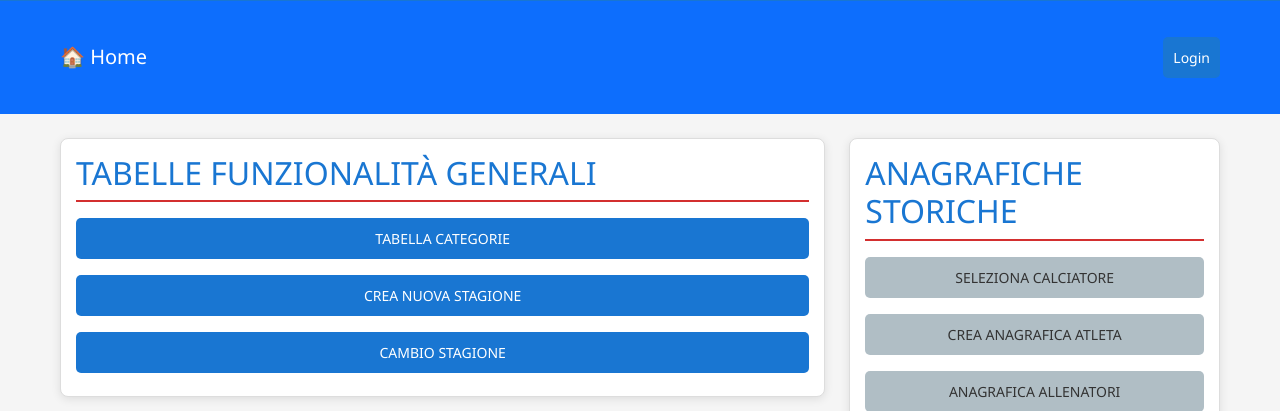
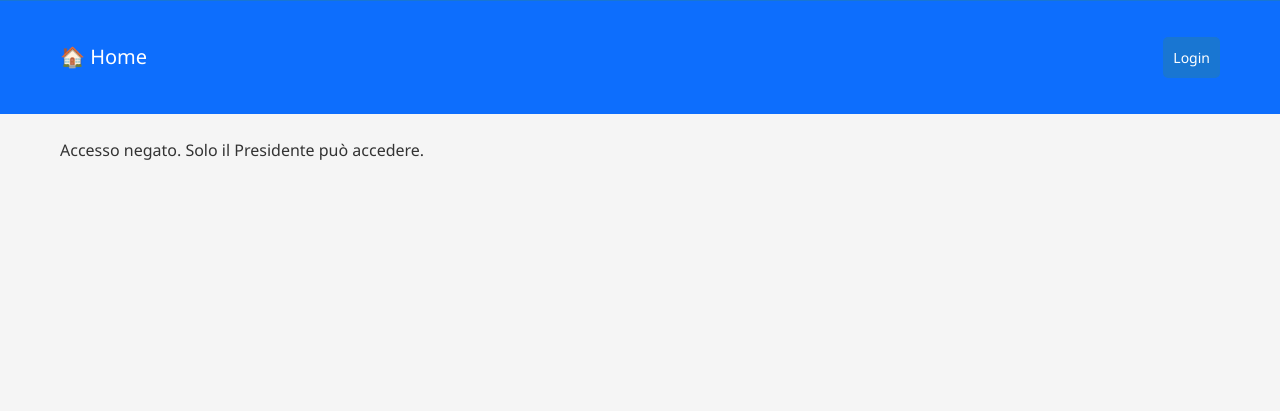
Before and after one commit to scicolone/GiFra-Milazzo-2, a PHP site: page / in a window 1280 px wide. Shown: the part 328-739 px from the top of the page. After the commit the page ends 488 px from the top, so only its background shows below. Run offline with PHP 8.4, Linux system fonts and the light colour scheme; data that the repository does not hold is empty.

Commit message:
Update index.php

```diff
--- a/index.php
+++ b/index.php
@@ -1,4 +1,11 @@
 <?php include 'include/header.php'; ?>
+
+<?php
+session_start();
+if (!isset($_SESSION['utente_id']) || $_SESSION['ruolo'] !== 'presidente') {
+    die("Accesso negato. Solo il Presidente può accedere.");
+}
+?>
 
 <div class="row">
     <!-- Colonna sinistra -->
```
